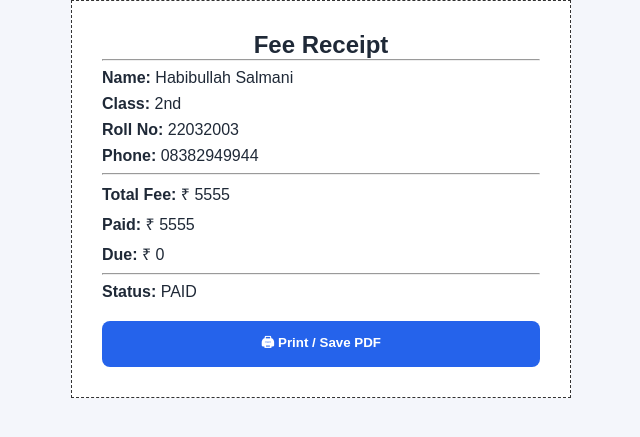
After one commit to hihabibiiii/student-erp-system, a Flask app: page /receipt/1 in a window 1280 px wide. The commit adds this page. Shown: the top 437 px of the page, without its empty margins (319-959 px from the left). Run offline with Flask 3, Linux system fonts and the light colour scheme; a user stored in the database is signed in; data comes from the database, SQL or seed files in the repository.

Commit message:
Added fee due and paid adn print receipt feature

```diff
--- a/app.py
+++ b/app.py
@@ -83,7 +83,46 @@ def login():
 def dashboard():
     if "admin" not in session:
         return redirect(url_for("login"))
-    return render_template("dashboard.html")
+
+    conn = get_db()
+
+    total_students = conn.execute(
+        "SELECT COUNT(*) FROM students"
+    ).fetchone()[0]
+
+    total_fee = conn.execute(
+        "SELECT SUM(total_fee) FROM students"
+    ).fetchone()[0] or 0
+
+    total_paid = conn.execute(
+        "SELECT SUM(paid_fee) FROM students"
+    ).fetchone()[0] or 0
+
+    total_due = total_fee - total_paid
+
+    conn.close()
+
+    return render_template(
+        "dashboard.html",
+        total_students=total_students,
+        total_paid=total_paid,
+        total_due=total_due
+    )
+
+
+@app.route("/receipt/<int:id>")
+def receipt(id):
+    if "admin" not in session:
+        return redirect(url_for("login"))
+
+    conn = get_db()
+    student = conn.execute(
+        "SELECT * FROM students WHERE id=?",
+        (id,)
+    ).fetchone()
+    conn.close()
+
+    return render_template("receipt.html", student=student)
 
 
 @app.route("/logout")
--- /dev/null
+++ b/templates/receipt.html
@@ -0,0 +1,61 @@
+<!DOCTYPE html>
+<html>
+<head>
+  <title>Fee Receipt</title>
+  <link rel="stylesheet" href="/static/style.css">
+  <style>
+    .receipt {
+      max-width: 500px;
+      margin: auto;
+      padding: 30px;
+      border: 1px dashed #333;
+      background: white;
+    }
+    .receipt h2 {
+      text-align: center;
+    }
+    .receipt p {
+      font-size: 16px;
+      margin: 8px 0;
+    }
+    .print-btn {
+      margin-top: 20px;
+      text-align: center;
+    }
+  </style>
+</head>
+
+<body>
+
+<div class="receipt">
+  <h2>Fee Receipt</h2>
+  <hr>
+
+  <p><b>Name:</b> {{ student.name }}</p>
+  <p><b>Class:</b> {{ student.class_name }}</p>
+  <p><b>Roll No:</b> {{ student.roll }}</p>
+  <p><b>Phone:</b> {{ student.phone }}</p>
+
+  <hr>
+
+  <p><b>Total Fee:</b> ₹ {{ student.total_fee }}</p>
+  <p><b>Paid:</b> ₹ {{ student.paid_fee }}</p>
+  <p><b>Due:</b> ₹ {{ student.total_fee - student.paid_fee }}</p>
+
+  <hr>
+
+  <p><b>Status:</b>
+    {% if student.paid_fee >= student.total_fee %}
+      PAID
+    {% else %}
+      DUE
+    {% endif %}
+  </p>
+
+  <div class="print-btn">
+    <button onclick="window.print()">🖨 Print / Save PDF</button>
+  </div>
+</div>
+
+</body>
+</html>
--- a/templates/students.html
+++ b/templates/students.html
@@ -58,6 +58,7 @@
 
     <td>
       <a href="/edit-student/{{ s.id }}">✏️ Edit</a> |
+      <a href="/receipt/{{ s.id }}" target="_blank">🧾 Receipt</a> |
       {% if s.paid_fee < s.total_fee %}
     <a href="/pay-fee/{{ s.id }}" style="color:green;">💸 Pay Due</a> |
   {% endif %}
```
Also changed, not shown: templates/dashboard.html (+17 -3 lines).
